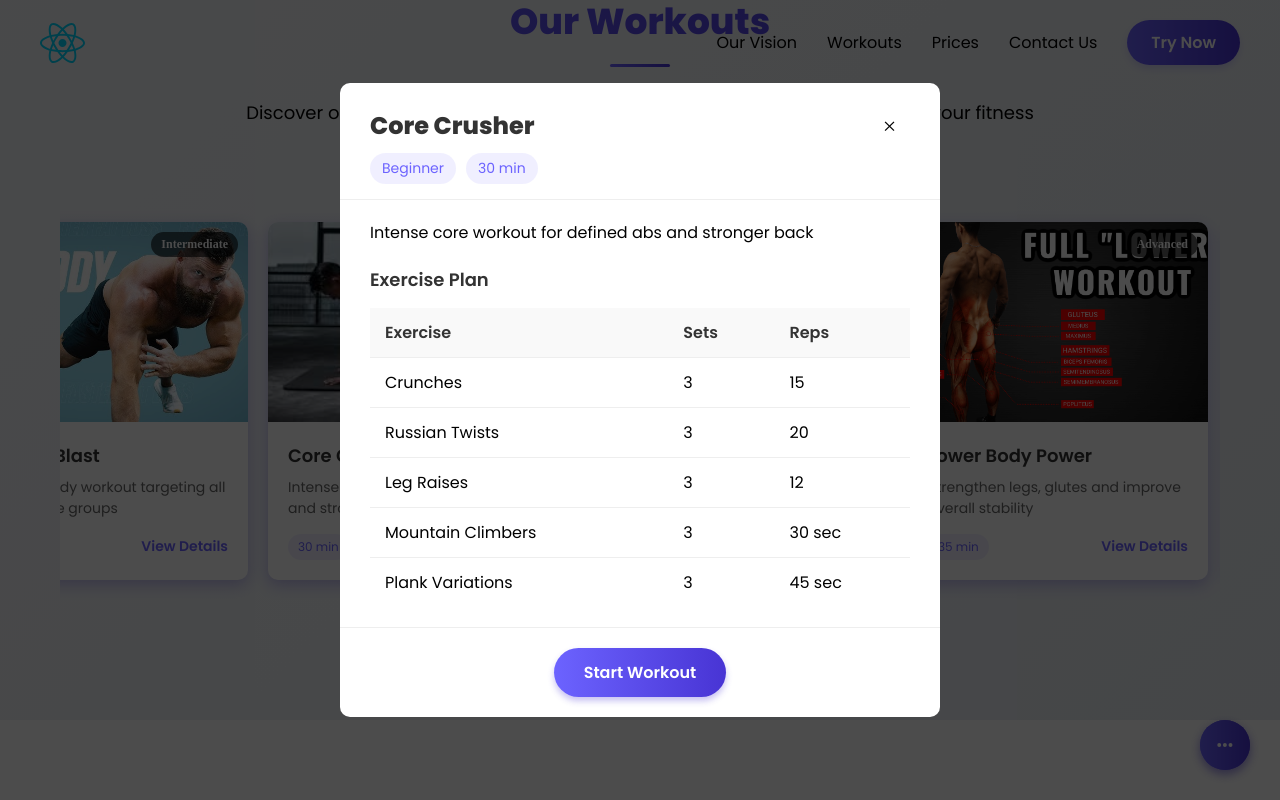
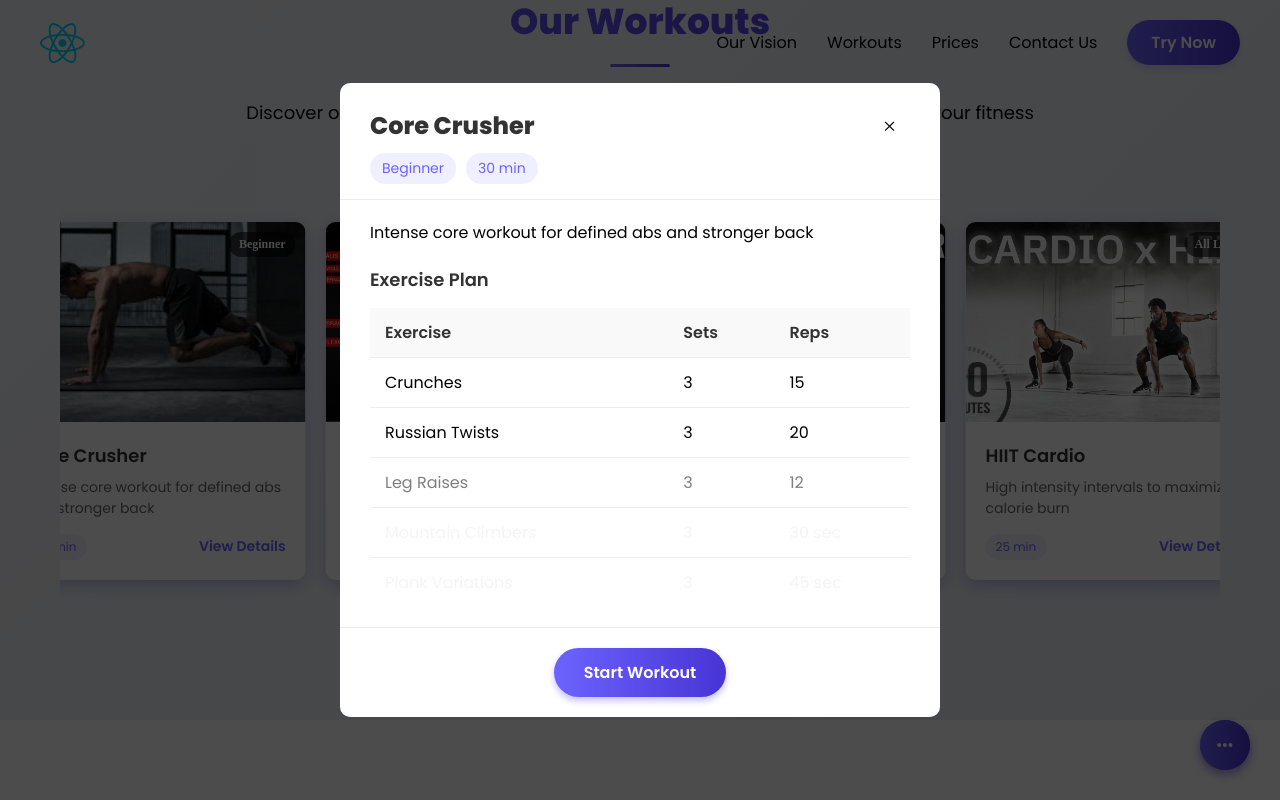
Before and after one commit to Smr002/GoldFit-Diet, a React (Vite) app in the folder my-react-app/: page / in a window 1280 px wide. Both pictures are taken after a click on the element 272 px from the left and 1812 px from the top of the page. Shown: the part 1412-2212 px from the top of the page. Built offline with nearby package versions, Linux system fonts and the light colour scheme.

Commit message:
Workout.jsx part finished, the carousel problem fixed and the visibility aspect improved

```diff
--- a/my-react-app/src/components/Footer.jsx
+++ b/my-react-app/src/components/Footer.jsx
@@ -8,7 +8,7 @@ const Footer = () => {
       <div className="footer-container">
         <div className="footer-content">
           <div className="footer-logo-section">
-            <h3 className="footer-logo">FitLife</h3>
+            <h3 className="footer-logo">GoldFit&Diet</h3>
             <p className="footer-tagline">
               Your journey to a healthier lifestyle starts here.
             </p>
--- a/my-react-app/src/components/Workouts.jsx
+++ b/my-react-app/src/components/Workouts.jsx
@@ -24,8 +24,8 @@ const Workouts = () => {
         { name: "Push-ups", sets: 3, reps: 10 },
         { name: "Lunges", sets: 3, reps: 12 },
         { name: "Plank", sets: 3, reps: "45 sec" },
-        { name: "Burpees", sets: 3, reps: 10 }
-      ]
+        { name: "Burpees", sets: 3, reps: 10 },
+      ],
     },
     {
       id: 2,
@@ -39,8 +39,8 @@ const Workouts = () => {
         { name: "Russian Twists", sets: 3, reps: 20 },
         { name: "Leg Raises", sets: 3, reps: 12 },
         { name: "Mountain Climbers", sets: 3, reps: "30 sec" },
-        { name: "Plank Variations", sets: 3, reps: "45 sec" }
-      ]
+        { name: "Plank Variations", sets: 3, reps: "45 sec" },
+      ],
     },
     {
       id: 3,
@@ -54,8 +54,8 @@ const Workouts = () => {
         { name: "Pull-ups", sets: 3, reps: "Max" },
         { name: "Shoulder Press", sets: 3, reps: 10 },
         { name: "Bicep Curls", sets: 3, reps: 12 },
-        { name: "Tricep Dips", sets: 3, reps: 12 }
-      ]
+        { name: "Tricep Dips", sets: 3, reps: 12 },
+      ],
     },
     {
       id: 4,
@@ -69,8 +69,8 @@ const Workouts = () => {
         { name: "Hip Thrusts", sets: 3, reps: 12 },
         { name: "Bulgarian Split Squats", sets: 3, reps: 10 },
         { name: "Calf Raises", sets: 3, reps: 15 },
-        { name: "Leg Press", sets: 3, reps: 12 }
-      ]
+        { name: "Leg Press", sets: 3, reps: 12 },
+      ],
     },
     {
       id: 5,
@@ -84,9 +84,9 @@ const Workouts = () => {
         { name: "High Knees", sets: 1, reps: "30 sec" },
         { name: "Burpees", sets: 1, reps: "30 sec" },
         { name: "Mountain Climbers", sets: 1, reps: "30 sec" },
-        { name: "Rest", sets: 1, reps: "15 sec" }
-      ]
-    }
+        { name: "Rest", sets: 1, reps: "15 sec" },
+      ],
+    },
   ];
 
   const extendedWorkouts = [...workouts, ...workouts, ...workouts];
@@ -112,22 +112,28 @@ const Workouts = () => {
 
   const openWorkoutModal = (workout) => {
     setActiveWorkout(workout);
-    document.body.style.overflow = 'hidden';
+    document.body.style.overflow = "hidden";
   };
 
   const closeWorkoutModal = () => {
     setActiveWorkout(null);
-    document.body.style.overflow = 'auto';
+    document.body.style.overflow = "auto";
   };
 
   return (
     <section id="workouts" className="section section-gradient">
-      <div id="workouts-section" className={`workouts-content section-content fade-in ${isVisible ? "visible" : ""}`}>
+      <div
+        id="workouts-section"
+        className={`workouts-content section-content fade-in ${
+          isVisible ? "visible" : ""
+        }`}
+      >
         <h2>Our Workouts</h2>
         <div className="section-divider"></div>
         <p className="workouts-description">
-          Discover our expertly designed workout programs crafted to help you reach your fitness goals.
-          Click on any workout to see the detailed exercise plan.
+          Discover our expertly designed workout programs crafted to help you
+          reach your fitness goals. Click on any workout to see the detailed
+          exercise plan.
         </p>
 
         {/* Workouts Carousel */}
@@ -137,7 +143,7 @@ const Workouts = () => {
           onMouseLeave={resumeAnimation}
           ref={carouselRef}
         >
-          <div className={`workout-carousel ${isAnimating ? 'animating' : ''}`}>
+          <div className={`workout-carousel ${isAnimating ? "animating" : ""}`}>
             {extendedWorkouts.map((workout, index) => (
               <div
                 className="workout-card"
@@ -166,11 +172,15 @@ const Workouts = () => {
       {activeWorkout && (
         <div className="workout-modal-overlay" onClick={closeWorkoutModal}>
           <div className="workout-modal" onClick={(e) => e.stopPropagation()}>
-            <button className="modal-close-btn" onClick={closeWorkoutModal}>×</button>
+            <button className="modal-close-btn" onClick={closeWorkoutModal}>
+              ×
+            </button>
             <div className="modal-header">
               <h3>{activeWorkout.title}</h3>
               <div className="modal-meta">
-                <span className="modal-difficulty">{activeWorkout.difficulty}</span>
+                <span className="modal-difficulty">
+                  {activeWorkout.difficulty}
+                </span>
                 <span className="modal-duration">{activeWorkout.duration}</span>
               </div>
             </div>
@@ -186,13 +196,19 @@ const Workouts = () => {
                   </tr>
                 </thead>
                 <tbody>
-                  {activeWorkout.exercises.map((exercise, index) => (
-                    <tr key={index}>
-                      <td>{exercise.name}</td>
-                      <td>{exercise.sets}</td>
-                      <td>{exercise.reps}</td>
-                    </tr>
-                  ))}
+                  {activeWorkout.exercises.map((exercise, index) => {
+                    let visibilityClass = "";
+                    if (index === 2) visibilityClass = "semi-visible";
+                    else if (index > 2) visibilityClass = "almost-hidden";
+
+                    return (
+                      <tr key={index} className={visibilityClass}>
+                        <td>{exercise.name}</td>
+                        <td>{exercise.sets}</td>
+                        <td>{exercise.reps}</td>
+                      </tr>
+                    );
+                  })}
                 </tbody>
               </table>
             </div>
--- a/my-react-app/src/index.css
+++ b/my-react-app/src/index.css
@@ -661,10 +661,12 @@ body.dark-mode {
   display: flex;
   gap: 20px;
   width: max-content;
-}
-
-.workout-carousel.animating {
   animation: scroll 40s linear infinite;
+  animation-play-state: running;
+}
+
+.workout-carousel:hover {
+  animation-play-state: paused; /* Pauses the animation on hover */
 }
 
 @keyframes scroll {
@@ -672,11 +674,11 @@ body.dark-mode {
     transform: translateX(0);
   }
   100% {
-    transform: translateX(calc(-300px * 5 - 20px * 5)); /* Width of all cards + gaps */
-  }
-}
-
-/* Workout Card Styles */
+    transform: translateX(calc(-300px * 5 - 20px * 5)); /* Adjusted for all cards */
+  }
+}
+
+
 .workout-card {
   width: 300px;
   border-radius: 10px;
@@ -688,6 +690,7 @@ body.dark-mode {
   flex-shrink: 0;
 }
 
+
 .workout-card:hover {
   transform: translateY(-10px);
   box-shadow: 0 15px 30px var(--shadow-color-hover);
@@ -775,6 +778,34 @@ body.dark-mode {
 }
 
 /* Modal Styles */
+
+.modal-content {
+  position: relative;
+  background: var(--modal-bg);
+  padding: 20px;
+  border-radius: 10px;
+  box-shadow: 0 5px 15px rgba(0, 0, 0, 0.3);
+  max-width: 600px;
+  width: 100%;
+}
+
+/* Normal visibility */
+.workout-modal .exercises-table tr {
+  opacity: 1;
+  transition: opacity 0.3s ease-in-out;
+}
+
+/* Semi-visible (3rd exercise) */
+.workout-modal .exercises-table .semi-visible {
+  opacity: 0.5;
+}
+
+/* Almost hidden (4th and 5th exercises) */
+.workout-modal .exercises-table .almost-hidden {
+  opacity: 0.04;
+}
+
+
 .workout-modal-overlay {
   position: fixed;
   top: 0;
```
